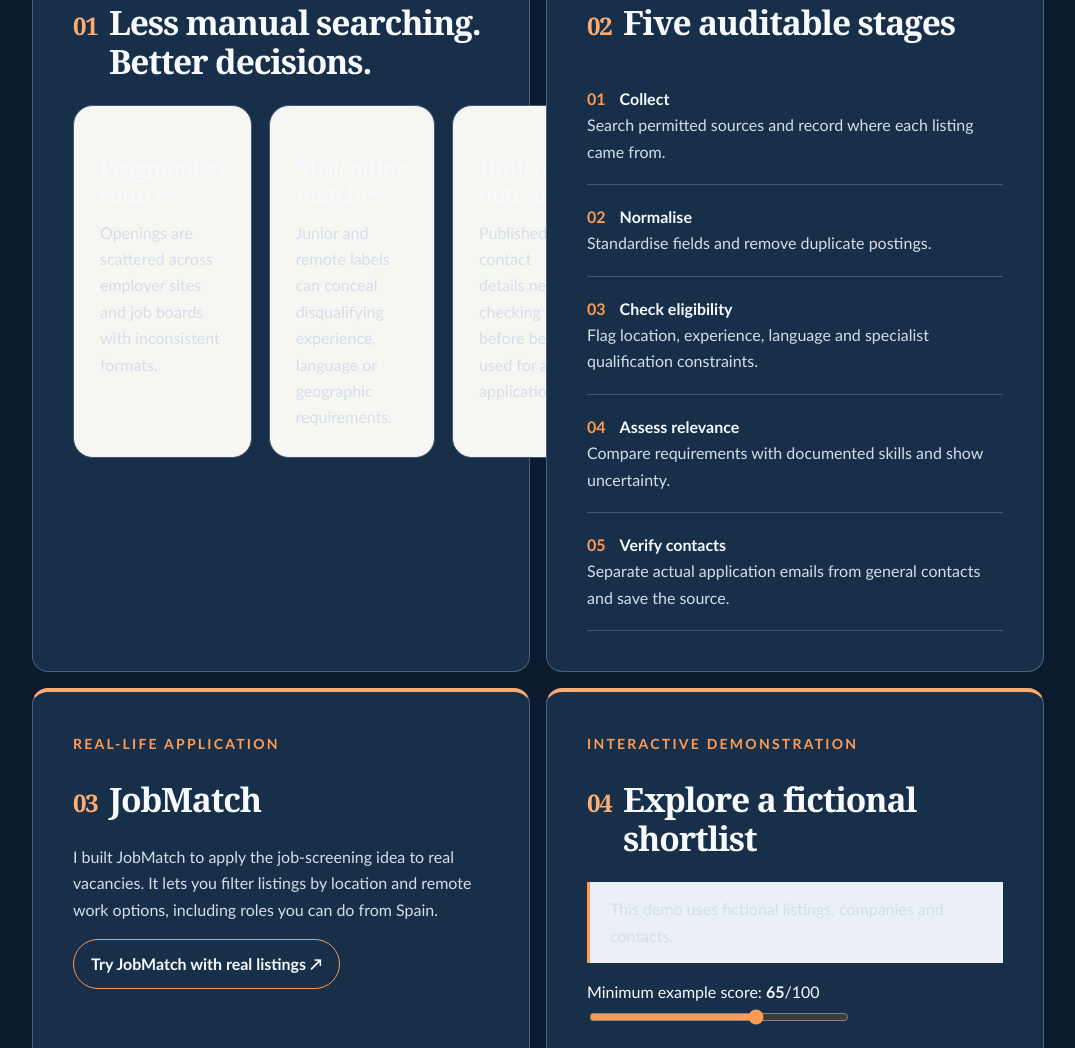
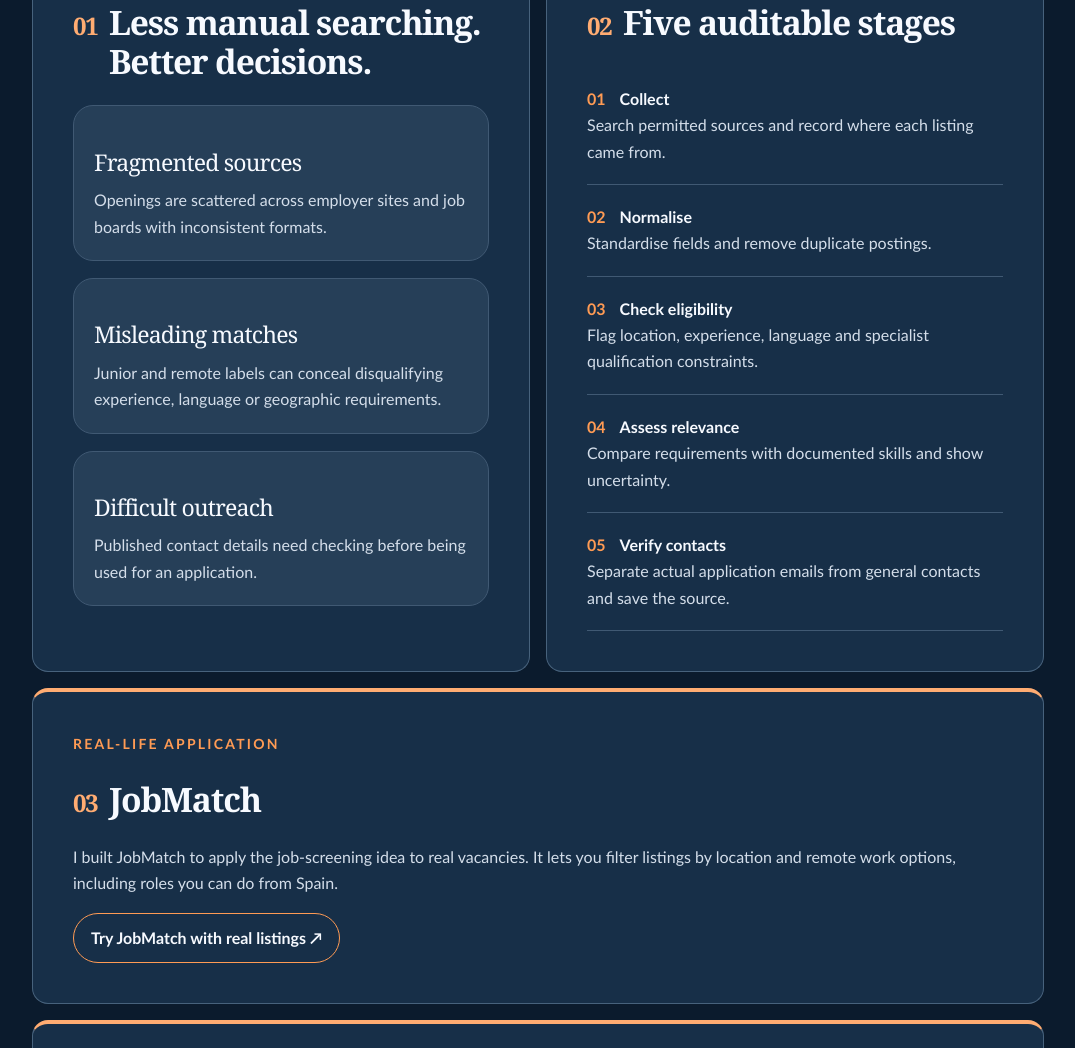
Before and after one commit to camiladevoto/portafolio, a plain HTML site: page job-hunter.html in a window 1280 px wide. Shown: the part 1507-2555 px from the top of the page, without its empty margins (102-1177 px from the left). Drawn offline with Linux system fonts and the light colour scheme.

Commit message:
Give JobMatch and the interactive demo full-width rows

```diff
--- a/style-jobhunter.css
+++ b/style-jobhunter.css
@@ -32,3 +32,11 @@ body { background: #0b1b2d; color: #f7faff; }
 .wrap > .section .note { background: #263f58; color: #f7faff; }
 .wrap > .section a { color: var(--teal); }
 .wrap > footer { color: #c3d1df; }
+
+.case-puzzle .case-tile .grid {grid-template-columns:minmax(0,1fr);}
+.case-puzzle .case-tile .card {background:#263f58;color:#f7faff;padding:1.25rem;}
+.case-puzzle .case-tile .note {background:#263f58;color:#f7faff;}
+@media(min-width:761px){
+  .case-puzzle > .case-tile:is(#real-life-application,#aplicacion-practica,#demo) {grid-column:1/-1;}
+  .case-puzzle > .section.case-tile:last-child {grid-column:auto;}
+}
```
